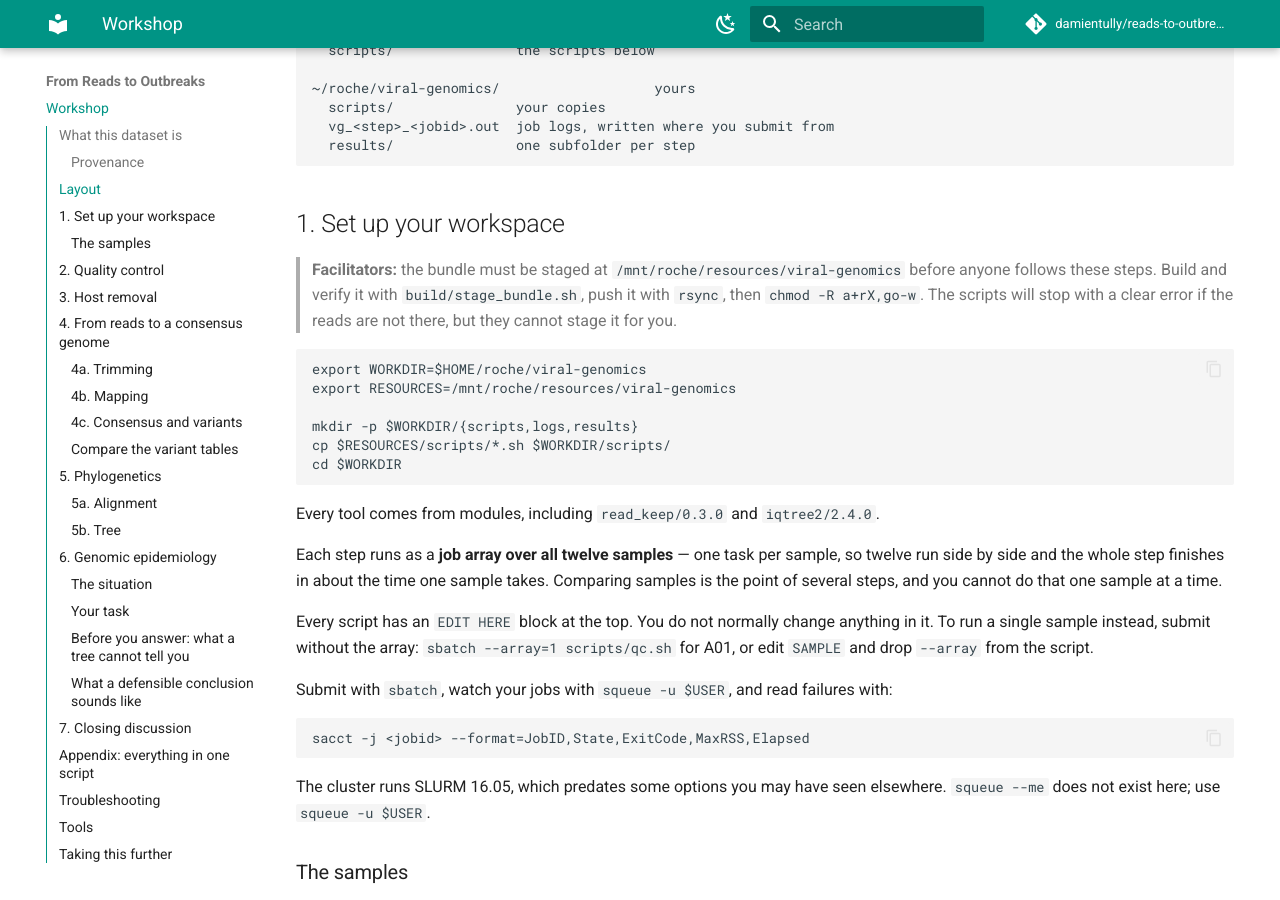
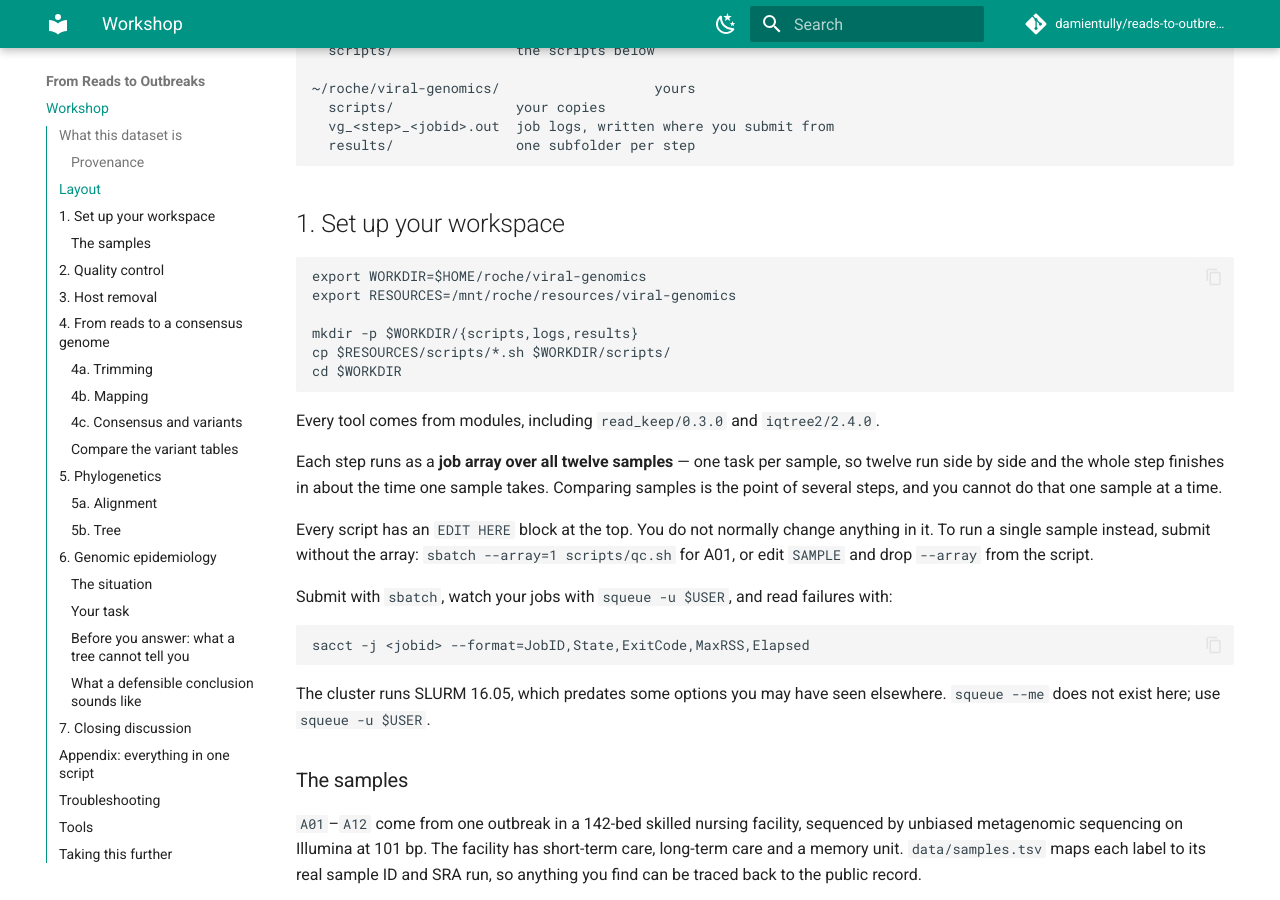
Before and after one commit to damientully/reads-to-outbreaks, an MkDocs documentation site: the page built from docs/index.md, in a window 1280 px wide and 900 px high, scrolled down 1521 px. Built offline with MkDocs 1.6.1 and Material for MkDocs 9.7.7, drawn with Linux system fonts in a browser that asks for light colours; comment, search, counter and statistics services are not loaded.

Commit message:
Update index.md

````diff
--- a/docs/index.md
+++ b/docs/index.md
@@ -73,12 +73,6 @@ traced back to the public record.
 ```
 
 ## 1. Set up your workspace
-
-> **Facilitators:** the bundle must be staged at
-> `/mnt/roche/resources/viral-genomics` before anyone follows these steps. Build
-> and verify it with `build/stage_bundle.sh`, push it with `rsync`, then
-> `chmod -R a+rX,go-w`. The scripts will stop with a clear error if the reads are
-> not there, but they cannot stage it for you.
 
 ```
 export WORKDIR=$HOME/roche/viral-genomics
````
